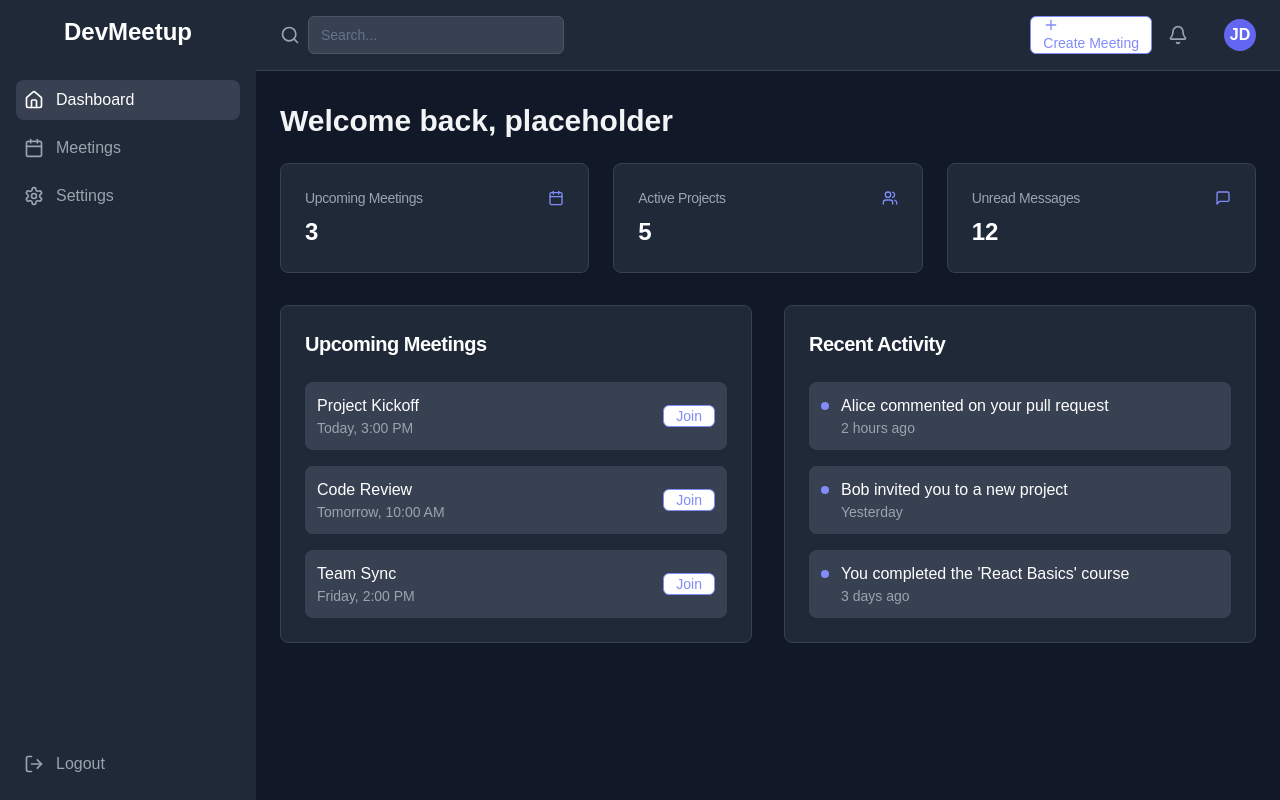
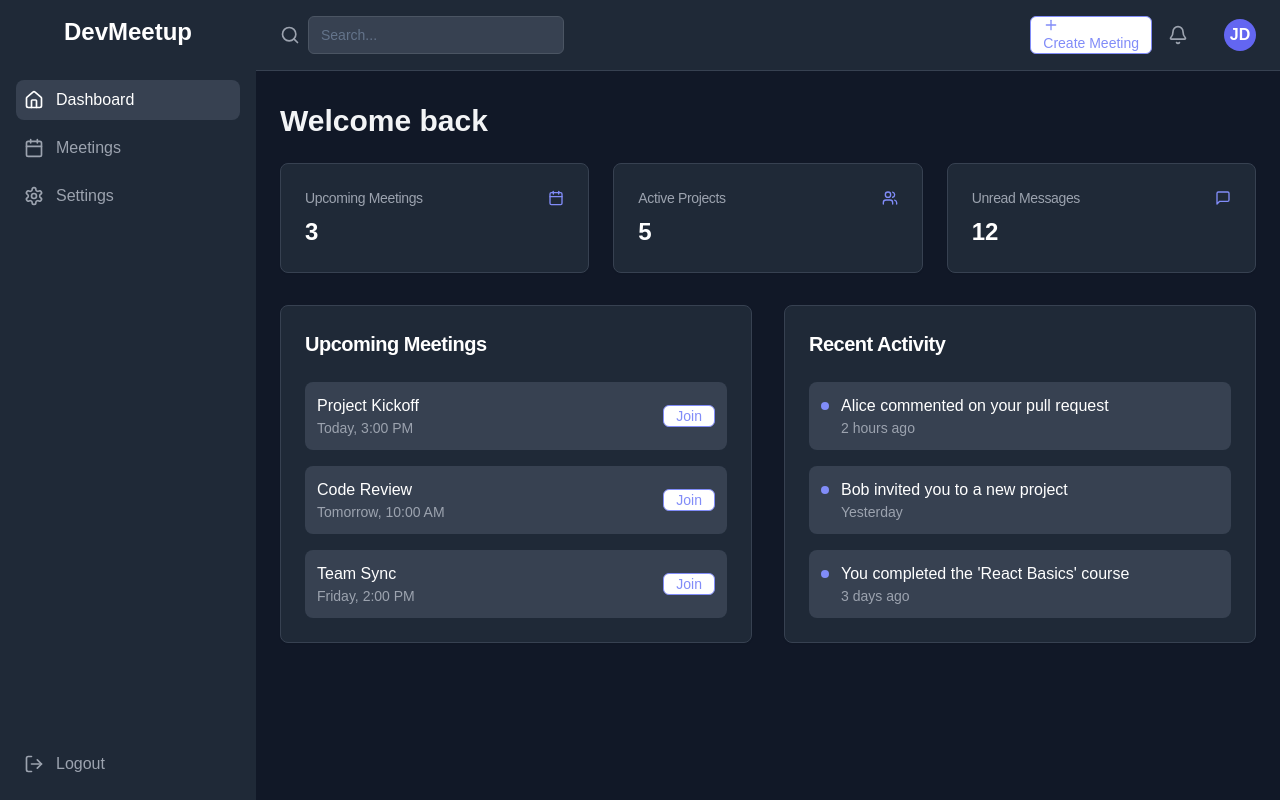
Before and after one commit to abhiiii05/devmeet, a Next.js app: page /dashboard in a window 1280 px wide. Built offline with nearby package versions, Linux system fonts and the light colour scheme.

Commit message:
Update page.tsx

```diff
--- a/app/dashboard/page.tsx
+++ b/app/dashboard/page.tsx
@@ -15,7 +15,7 @@ export default function DashboardPage() {
                 <Header />
                 <main className="flex-1 overflow-x-hidden overflow-y-auto bg-gray-900">
                     <div className="container mx-auto px-6 py-8">
-                        <h1 className="text-3xl font-semibold mb-6">Welcome back, placeholder </h1>
+                        <h1 className="text-3xl font-semibold mb-6">Welcome back </h1>
                         <div className="grid grid-cols-1 md:grid-cols-2 lg:grid-cols-3 gap-6 mb-8">
                             <StatsCard icon={Calendar} title="Upcoming Meetings" value="3" />
                             <StatsCard icon={Users} title="Active Projects" value="5" />
```
